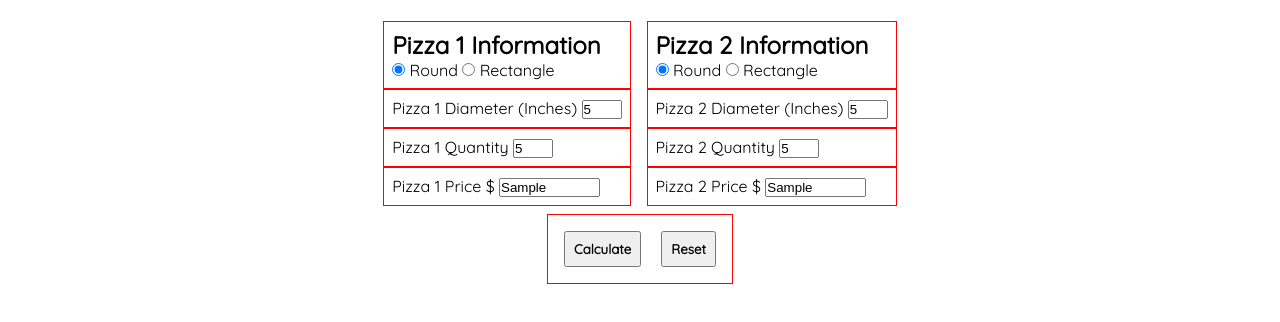
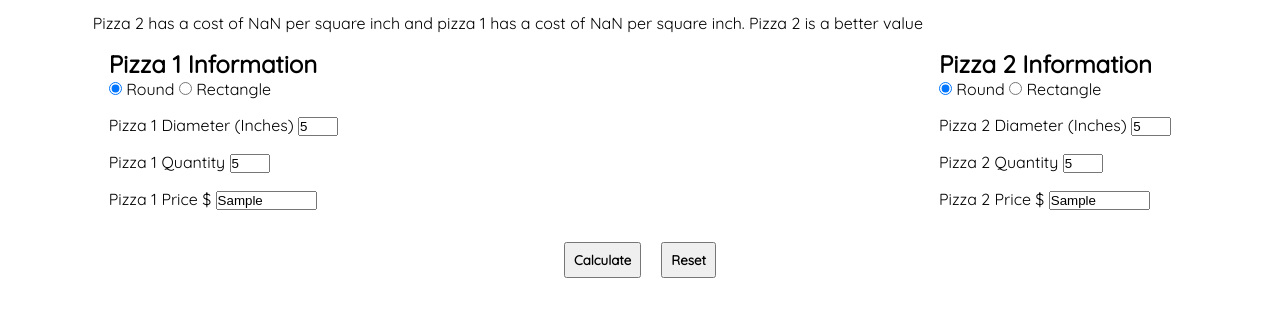
Before and after one commit to courtneyburch/Pizza-Calculator, a plain HTML site: page index.html in a window 1280 px wide. Both pictures are taken after typing "5", "5", "Sample", "5", "5", "Sample" into the empty fields and a click on the button "Calculate". Shown: the part 406-728 px from the top of the page. Drawn offline with Linux system fonts and the light colour scheme.

Commit message:
completed js for calculate button

```diff
--- a/index.html
+++ b/index.html
@@ -10,7 +10,7 @@
 </head>
 <!-- This is a tool that allows the user to compare different sizes of pizza to determine which is the better value. -->
 <body>
-    <div class="container">
+    <div class="container" id="container">
         <div class="title_container">
             <div class="title_image">
                 <img src="images/pizza-svgrepo-com.svg" alt="pizza">
@@ -24,7 +24,7 @@
             </div>
         </div>
 
-        <div class="main_container">
+        <div class="main_container" id="main_container">
             <!-- Pizza 1 Info -->
             <div class="pizza_info_1">
                 <section class="pizza_shape_1">
--- a/script.js
+++ b/script.js
@@ -26,28 +26,74 @@ function show_rect_dim_pizza2(){
     document.querySelector(".rectangle2").classList.remove("invisible");
 }
 
-// document.querySelector(".calculate_area").onclick = function(shape){
-//     const pizza1Shape = document.querySelector('input[name="shape1"]:checked').value;
-//     if(pizza1Shape === "round"){
-//         //calculate area of round pizza
-//         pizza1Radius = document.getElementById("pizza1_round_radius").value;
-//         pizza1Area = (Math.PI * pizza1Radius ** 2).toFixed(1);
+//function to calculate area of both pizzas and compare them
+document.querySelector("#calculate").addEventListener("click", calc);
+function calc(){
 
-//     } else if(pizza1Shape === "square"){
-//         pizza1Side = document.getElementById("pizza1_square_side").value;
-//         pizza1Area = (pizza1Side ** 2).toFixed(1);
+    let area1 = 0; //area of pizza 1
+    const shape1 = document.querySelector('input[name="shape1"]:checked').value; //get dimensions of pizza1
+    const qty1 = document.querySelector('input[name="pizza1_qty"]').value; //get quantity of pizza 1
+    const price1 = document.querySelector('input[name="pizza1_price"]').value; //get price of pizza 1
+    let totalArea1 = 0; //total area of pizza 1
+    let totalCost1 = 0; //total cost of pizza 1
+    let unitCost1 = 0; //cost per suqare inch of pizza 1
 
-//     } else {
-//         pizza1Length = document.getElementById("pizza1_rectangle_length").value;
-//         pizza1Width = document.getElementById("pizza1_rectangle_width").value;
-//         pizza1Area = (pizza1Length * pizza1Width).toFixed(1);
-//     };
-//     document.querySelector(".pizza1_area").innerHTML = `The area of Pizza 1 is ${pizza1Area} square inches.` ;
-//     document.querySelector(".pizza1_area").classList.toggle('invisible');
-//     console.log(pizza1Area);
-// };
+    let area2 = 0;
+    const shape2 = document.querySelector('input[name="shape2"]:checked').value; //get dimensions of pizza2
+    const qty2 = document.querySelector('input[name="pizza2_qty"]').value; //get quantity of pizza 2
+    const price2 = document.querySelector('input[name="pizza1_price"]').value; //get price of pizza 2
+    let totalArea2 = 0; //total area of pizza 2
+    let totalCost2 = 0; //total cost of pizza 2
+    let unitCost2 = 0; //cost per suqare inch of pizza 2
 
+    let result = '' //result string
 
+    //calculate area of pizza 1
+    if(shape1 == "round"){
+        pizza1Diameter = document.getElementById("pizza1_round_diam").value;
+        area1 = Math.PI * pizza1Diameter;
+    } else{
+        pizza1Length = document.getElementById("pizza1_rectangle_length").value;
+        pizza1Width = document.getElementById("pizza1_rectangle_width").value;
+        area1 = pizza1Length * pizza1Width;
+    }
 
-// const pizza1Shapes = document.querySelectorAll('input[type=radio][name=shape1]');
-// pizza1Shape.forEach(shape => shape.addEventListener('change', ())
+    //calculate total area of pizza 1
+    totalArea1 = area1 * qty1;
+
+    //calculate total cost of pizza 1
+    totalCost1 = price1 * qty1;
+
+    //calculate unit cost of pizza 1 and round to two decimal places
+    unitCost1 = (totalArea1 / totalCost1).toFixed(2);
+
+    //calculate area of pizza 2
+    if(shape2 == "round"){
+        pizza2Diameter = document.getElementById("pizza2_round_diam").value;
+        area2 = (Math.PI * pizza2Diameter).toFixed(1);
+    } else{
+        pizza2Length = document.getElementById("pizza2_rectangle_length").value;
+        pizza2Width = document.getElementById("pizza2_rectangle_width").value;
+        area2 = (pizza2Length * pizza2Width).toFixed(1);
+    }
+    //calculate total area of pizza 2
+    totalArea2 = area2 * qty2;
+
+    //calculate total cost of pizza 2
+    totalCost2 = price2 * qty2;
+
+    //calculate unit cost of pizza 2 and round to two decimal places
+    unitCost2 = (totalArea2 / totalCost2).toFixed(2);
+
+    //compare the two unit costs and decide which one is the best deal. Populate result string with correct outcome
+    if(unitCost1 < unitCost2){
+        result = `Pizza 1 has a cost of ${unitCost1} per square inch and pizza 2 has a cost of ${unitCost2} per square inch. Pizza 1 is a better value.`
+    } else {
+        result = `Pizza 2 has a cost of ${unitCost2} per square inch and pizza 1 has a cost of ${unitCost1} per square inch. Pizza 2 is a better value`
+    }
+    //append result to the main container
+    let displayResult = document.createElement('p'); //create a paragraph to display the result
+    displayResult.innerHTML = result; //append the result template
+    console.log(displayResult);
+    document.getElementById('main_container').appendChild(displayResult) //append the the bottom of the main container
+}
--- a/styles.css
+++ b/styles.css
@@ -38,7 +38,6 @@ input[type='number']{
 }
 .pizza_dimensions_1, .pizza_dimensions_2, .pizza_shape_1, .pizza_shape_2, .pizza1_qty, .pizza2_qty, .pizza1_price, .pizza2_price, .btn_container{
     padding: 0.5rem 0.5rem;
-    border: 1px solid red
 }
 .rect_length, .rect_width{
     padding-bottom: 1rem;
```
